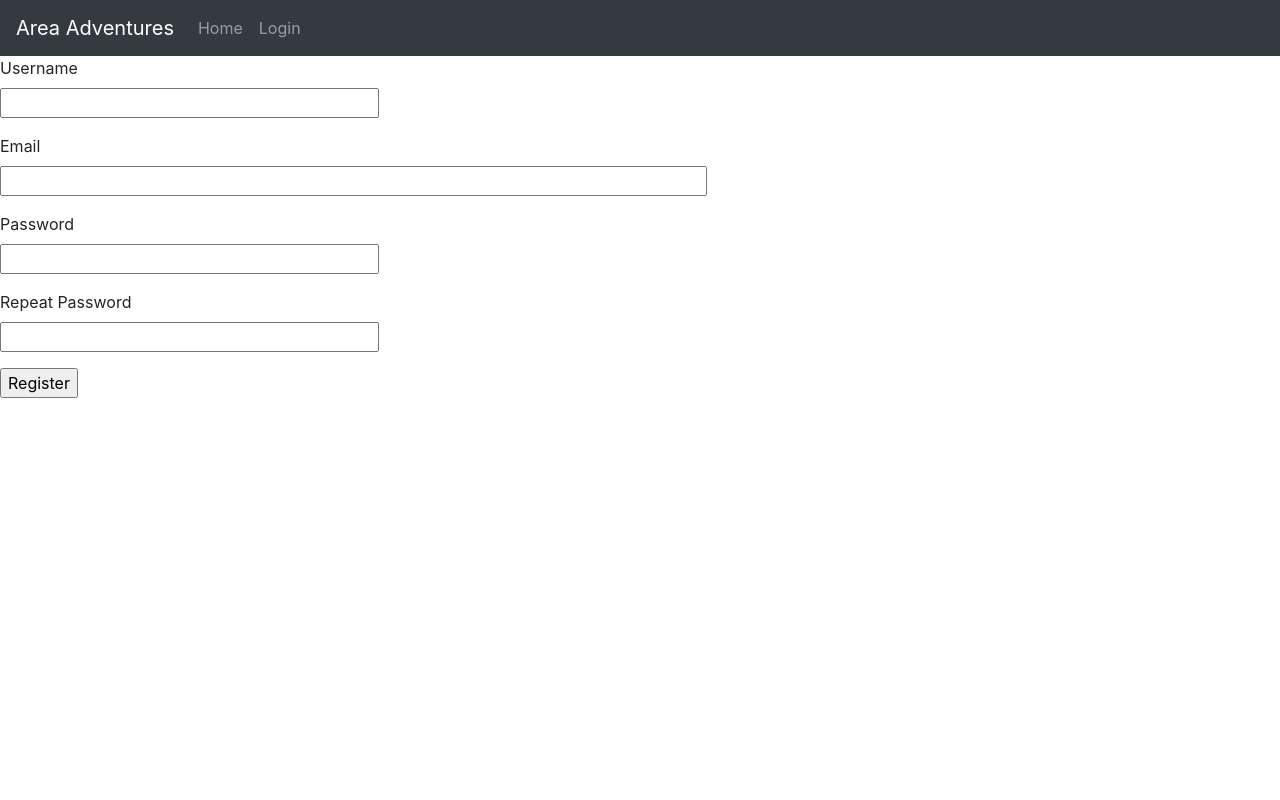
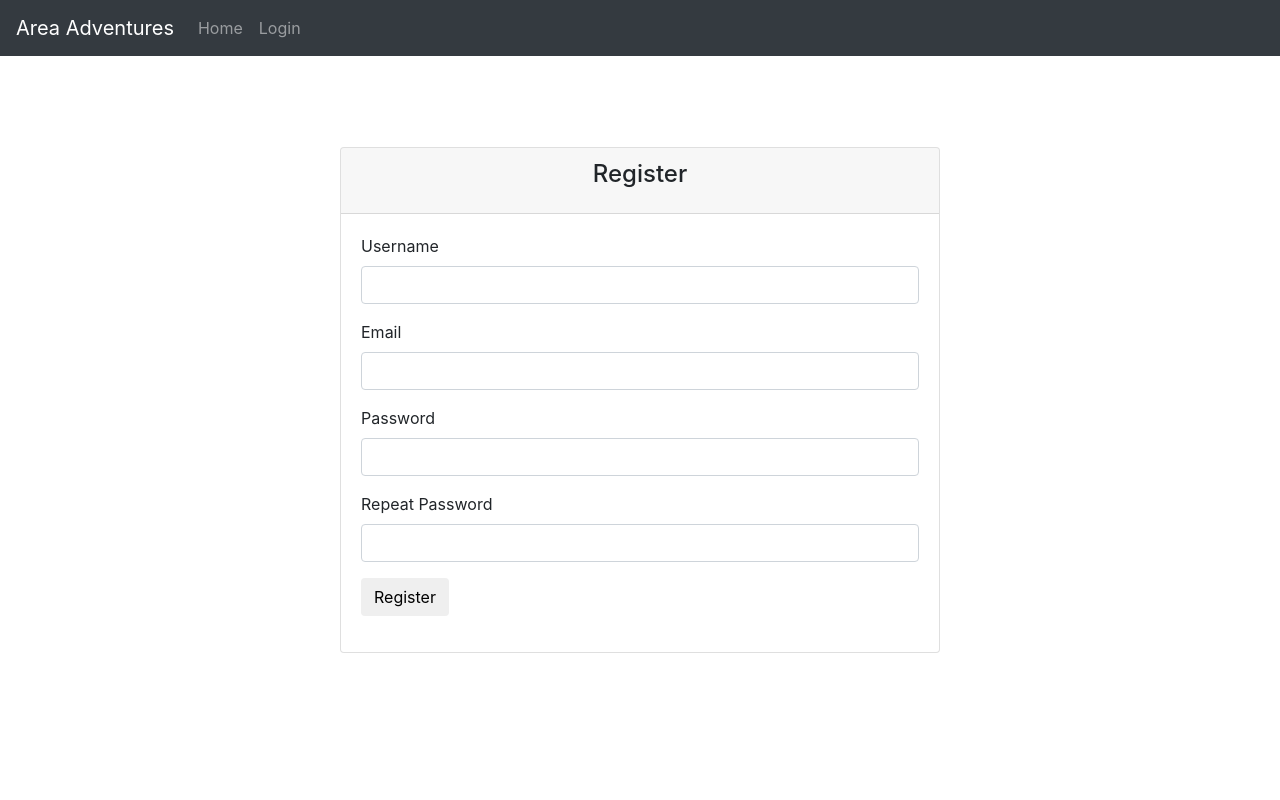
Before and after one commit to etsausa/Area-Adventures, a Flask app: page /register in a window 1280 px wide. Run offline with Flask 2, Linux system fonts and the light colour scheme; some libraries are stand-ins or nearby versions.

Commit message:
added bootstrap to the login submit and register forms

```diff
--- a/app/templates/register.html
+++ b/app/templates/register.html
@@ -1,39 +1,58 @@
 {% extends "base.html" %}
+{% import 'bootstrap/wtf.html' as wtf %}
+{% block content %}
 
-{% block content %}
-    <h1>Register</h1>
-        <form action="" method="post">
-        {{ form.hidden_tag() }}
-        <p>
-            {{ form.username.label }}<br>
-            {{ form.username(size=32) }}<br>
-            {% for error in form.username.errors %}
-                <span style="color: red;">[{{ error }}]</span>
-            {% endfor %}
-        </p>
-        <p>
-            {{ form.email.label }}<br>
-            {{ form.email(size=64) }}<br>
-            {% for error in form.email.errors %}
-                <span style="color: red;">[{{ error }}]</span>
-            {% endfor %}
-        </p>
-        <p>
-            {{ form.password.label }}<br>
-            {{ form.password(size=32) }}<br>
-            {% for error in form.password.errors %}
-                <span style="color: red;">[{{ error }}]</span>
-            {% endfor %}
-        </p>
-        <p>
-            {{ form.password2.label }}<br>
-            {{ form.password2(size=32) }}<br>
-            {% for error in form.password2.errors %}
-                <span style="color: red;">[{{ error }}]</span>
-            {% endfor %}
-        </p>
-        <p>{{ form.submit() }}</p>
+  <div class="container">
+        <div class="row align-items-center h-100">
+            <div class="col-12">
+                 <div class="card mx-auto " style="width: 600px;">
+                    <div class="card-header">
+                         <h4 class="card-title text-center">Register</h4>
+                    </div>
+                    <div class="card-body">
+                        {{ wtf.quick_form(form) }}
 
-    </form>
+                    </div>
+                </div>
+            </div>
+        </div>
+    </div>
+{% endblock %}
 
-{% endblock %}
+{#{% block content %}#}
+{#    <h1>Register</h1>#}
+{#        <form action="" method="post">#}
+{#        {{ form.hidden_tag() }}#}
+{#        <p>#}
+{#            {{ form.username.label }}<br>#}
+{#            {{ form.username(size=32) }}<br>#}
+{#            {% for error in form.username.errors %}#}
+{#                <span style="color: red;">[{{ error }}]</span>#}
+{#            {% endfor %}#}
+{#        </p>#}
+{#        <p>#}
+{#            {{ form.email.label }}<br>#}
+{#            {{ form.email(size=64) }}<br>#}
+{#            {% for error in form.email.errors %}#}
+{#                <span style="color: red;">[{{ error }}]</span>#}
+{#            {% endfor %}#}
+{#        </p>#}
+{#        <p>#}
+{#            {{ form.password.label }}<br>#}
+{#            {{ form.password(size=32) }}<br>#}
+{#            {% for error in form.password.errors %}#}
+{#                <span style="color: red;">[{{ error }}]</span>#}
+{#            {% endfor %}#}
+{#        </p>#}
+{#        <p>#}
+{#            {{ form.password2.label }}<br>#}
+{#            {{ form.password2(size=32) }}<br>#}
+{#            {% for error in form.password2.errors %}#}
+{#                <span style="color: red;">[{{ error }}]</span>#}
+{#            {% endfor %}#}
+{#        </p>#}
+{#        <p>{{ form.submit() }}</p>#}
+{##}
+{#    </form>#}
+{##}
+{#{% endblock %}#}
```
Also changed, not shown: app/templates/login.html (+17 -23 lines).
